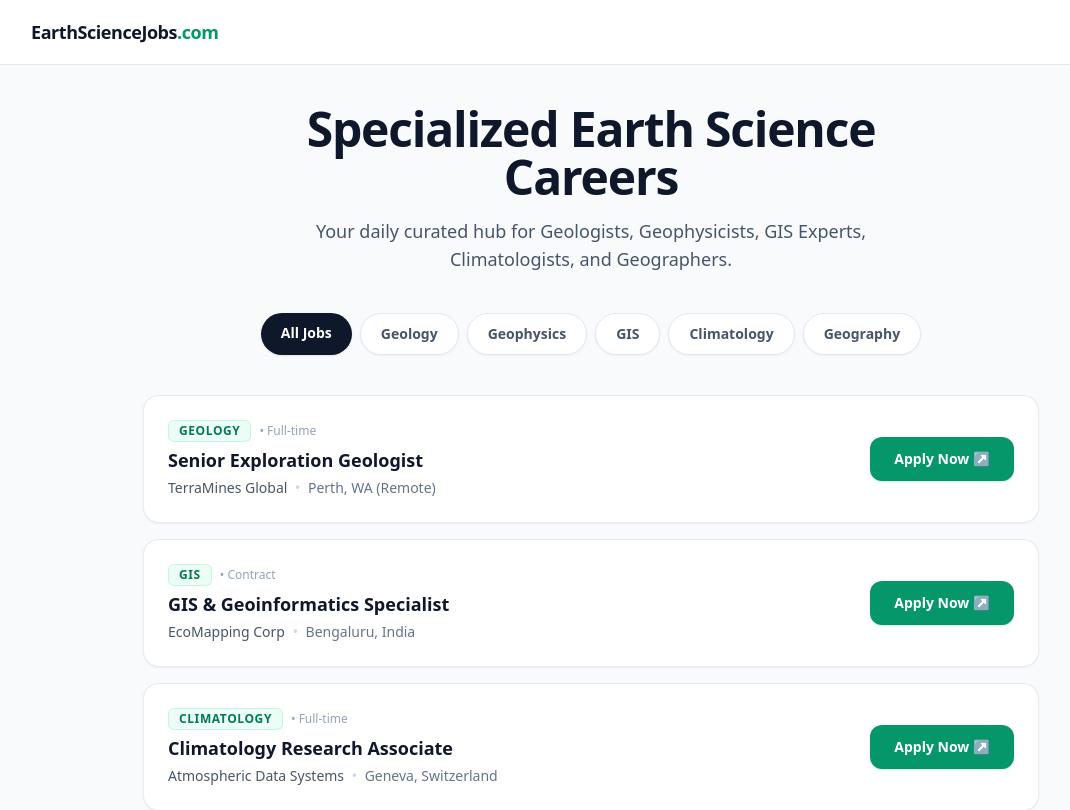
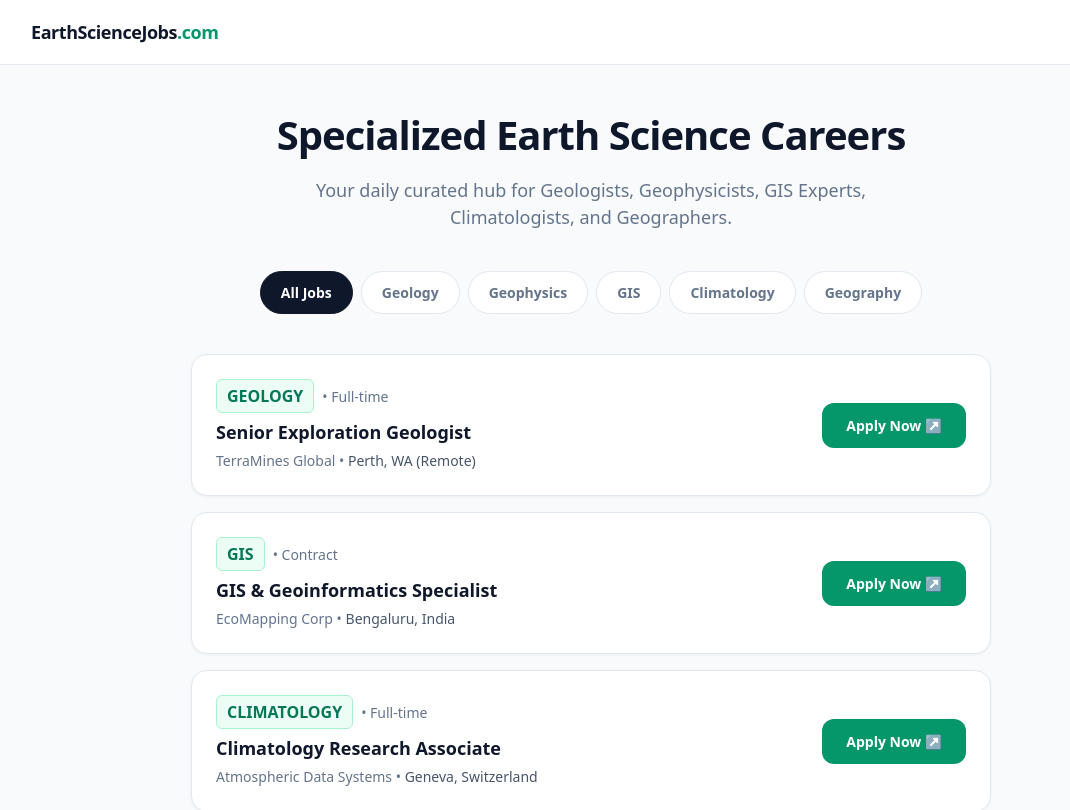
Before and after one commit to Roshangeek/earthsciencejob, a Next.js app: page / in a window 1280 px wide. Shown: the top 810 px of the page, without its empty margins (49-1119 px from the left). Built offline with nearby package versions, Linux system fonts and the light colour scheme.

Commit message:
Refactor job listings and UI components
Refactor job listings and UI components for better readability and structure.

```diff
--- a/src/app/page.js
+++ b/src/app/page.js
@@ -5,130 +5,54 @@ export const dynamic = 'force-dynamic';
 export default async function Home({ searchParams }) {
   const categoryFilter = searchParams?.category || '';
 
-  // Pre-loaded sample jobs so your template looks professional instantly
   const allJobs = [
-    {
-      id: 1,
-      title: "Senior Exploration Geologist",
-      company: "TerraMines Global",
-      location: "Perth, WA (Remote)",
-      category: "Geology",
-      jobType: "Full-time",
-      url: "#"
-    },
-    {
-      id: 2,
-      title: "GIS & Geoinformatics Specialist",
-      company: "EcoMapping Corp",
-      location: "Bengaluru, India",
-      category: "GIS",
-      jobType: "Contract",
-      url: "#"
-    },
-    {
-      id: 3,
-      title: "Climatology Research Associate",
-      company: "Atmospheric Data Systems",
-      location: "Geneva, Switzerland",
-      category: "Climatology",
-      jobType: "Full-time",
-      url: "#"
-    },
-    {
-      id: 4,
-      title: "Seismic Geophysicist",
-      company: "Subsurface Energy Ltd",
-      location: "Houston, TX",
-      category: "Geophysics",
-      jobType: "Full-time",
-      url: "#"
-    },
-    {
-      id: 5,
-      title: "Geography & Urban Planning Analyst",
-      company: "CitySphere Analytics",
-      location: "London, UK",
-      category: "Geography",
-      jobType: "Full-time",
-      url: "#"
-    }
+    { id: 1, title: "Senior Exploration Geologist", company: "TerraMines Global", location: "Perth, WA (Remote)", category: "Geology", jobType: "Full-time", url: "#" },
+    { id: 2, title: "GIS & Geoinformatics Specialist", company: "EcoMapping Corp", location: "Bengaluru, India", category: "GIS", jobType: "Contract", url: "#" },
+    { id: 3, title: "Climatology Research Associate", company: "Atmospheric Data Systems", location: "Geneva, Switzerland", category: "Climatology", jobType: "Full-time", url: "#" },
+    { id: 4, title: "Seismic Geophysicist", company: "Subsurface Energy Ltd", location: "Houston, TX", category: "Geophysics", jobType: "Full-time", url: "#" },
+    { id: 5, title: "Geography & Urban Planning Analyst", company: "CitySphere Analytics", location: "London, UK", category: "Geography", jobType: "Full-time", url: "#" }
   ];
 
-  const jobs = categoryFilter
-    ? allJobs.filter(j => j.category === categoryFilter)
-    : allJobs;
-
+  const jobs = categoryFilter ? allJobs.filter(j => j.category === categoryFilter) : allJobs;
   const categories = ['Geology', 'Geophysics', 'GIS', 'Climatology', 'Geography'];
 
   return (
-    <div className="max-w-6xl mx-auto px-4 py-10 font-sans">
-      {/* Hero Section */}
-      <div className="text-center max-w-2xl mx-auto mb-10">
-        <h1 className="text-3xl md:text-5xl font-extrabold tracking-tight mb-4 text-slate-900">
-          Specialized Earth Science Careers
-        </h1>
-        <p className="text-slate-600 text-lg">
-          Your daily curated hub for Geologists, Geophysicists, GIS Experts, Climatologists, and Geographers.
-        </p>
+    <div className="portal-container">
+      <div className="hero-section">
+        <h1>Specialized Earth Science Careers</h1>
+        <p>Your daily curated hub for Geologists, Geophysicists, GIS Experts, Climatologists, and Geographers.</p>
       </div>
 
-      {/* Category Filter Pills */}
-      <div className="flex flex-wrap justify-center gap-2 mb-10">
-        <Link
-          href="/"
-          className={`px-5 py-2.5 rounded-full text-sm font-semibold transition shadow-sm ${
-            !categoryFilter
-              ? 'bg-slate-900 text-white shadow-slate-900/10'
-              : 'bg-white text-slate-600 border border-slate-200 hover:bg-slate-50'
-          }`}
-        >
+      <div className="filter-bar">
+        <Link href="/" className={`filter-btn ${!categoryFilter ? 'active' : ''}`}>
           All Jobs
         </Link>
         {categories.map((cat) => (
-          <Link
-            key={cat}
-            href={`/?category=${cat}`}
-            className={`px-5 py-2.5 rounded-full text-sm font-semibold transition shadow-sm ${
-              categoryFilter === cat
-                ? 'bg-slate-900 text-white shadow-slate-900/10'
-                : 'bg-white text-slate-600 border border-slate-200 hover:bg-slate-50'
-            }`}
-          >
+          <Link key={cat} href={`/?category=${cat}`} className={`filter-btn ${categoryFilter === cat ? 'active' : ''}`}>
             {cat}
           </Link>
         ))}
       </div>
 
-      {/* Job Listings Feed */}
-      <div className="space-y-4 max-w-4xl mx-auto">
+      <div className="job-list">
         {jobs.length === 0 ? (
-          <div className="bg-white p-12 rounded-2xl text-center border border-slate-200 shadow-sm">
-            <p className="text-slate-500 font-medium">No active listings found for this filter right now.</p>
+          <div style={{ background: 'white', padding: '40px', borderRadius: '16px', textAlign: 'center', border: '1px solid #e2e8f0' }}>
+            <p style={{ color: '#64748b' }}>No active listings found for this filter right now.</p>
           </div>
         ) : (
           jobs.map((job) => (
-            <div
-              key={job.id}
-              className="bg-white p-6 rounded-2xl border border-slate-200/80 shadow-sm hover:shadow-md hover:border-slate-300 transition flex flex-col md:flex-row justify-between items-start md:items-center gap-4"
-            >
-              <div className="space-y-1">
-                <div className="flex items-center gap-2">
-                  <span className="text-xs font-bold uppercase tracking-wider bg-emerald-50 text-emerald-700 border border-emerald-200/60 px-2.5 py-0.5 rounded-md">
-                    {job.category}
-                  </span>
-                  <span className="text-xs text-slate-400 font-medium">• {job.jobType}</span>
+            <div key={job.id} className="job-card">
+              <div className="job-info">
+                <div style={{ display: 'flex', alignItems: 'center', gap: '8px', marginBottom: '6px' }}>
+                  <span className="badge">{job.category}</span>
+                  <span className="job-meta">• {job.jobType}</span>
                 </div>
-                <h2 className="text-lg font-bold text-slate-900">{job.title}</h2>
-                <p className="text-sm font-medium text-slate-600">
-                  {job.company} <span className="text-slate-300 mx-1">•</span> <span className="text-slate-500 font-normal">{job.location}</span>
+                <h2>{job.title}</h2>
+                <p className="job-meta">
+                  {job.company} • <span style={{ color: '#475569' }}>{job.location}</span>
                 </p>
               </div>
-              <a
-                href={job.url}
-                target="_blank"
-                rel="noopener noreferrer"
-                className="w-full md:w-auto text-center bg-emerald-600 hover:bg-emerald-700 text-white font-semibold text-sm px-6 py-3 rounded-xl transition shadow-sm shadow-emerald-600/20"
-              >
+              <a href={job.url} target="_blank" rel="noopener noreferrer" className="apply-btn">
                 Apply Now ↗
               </a>
             </div>
```
